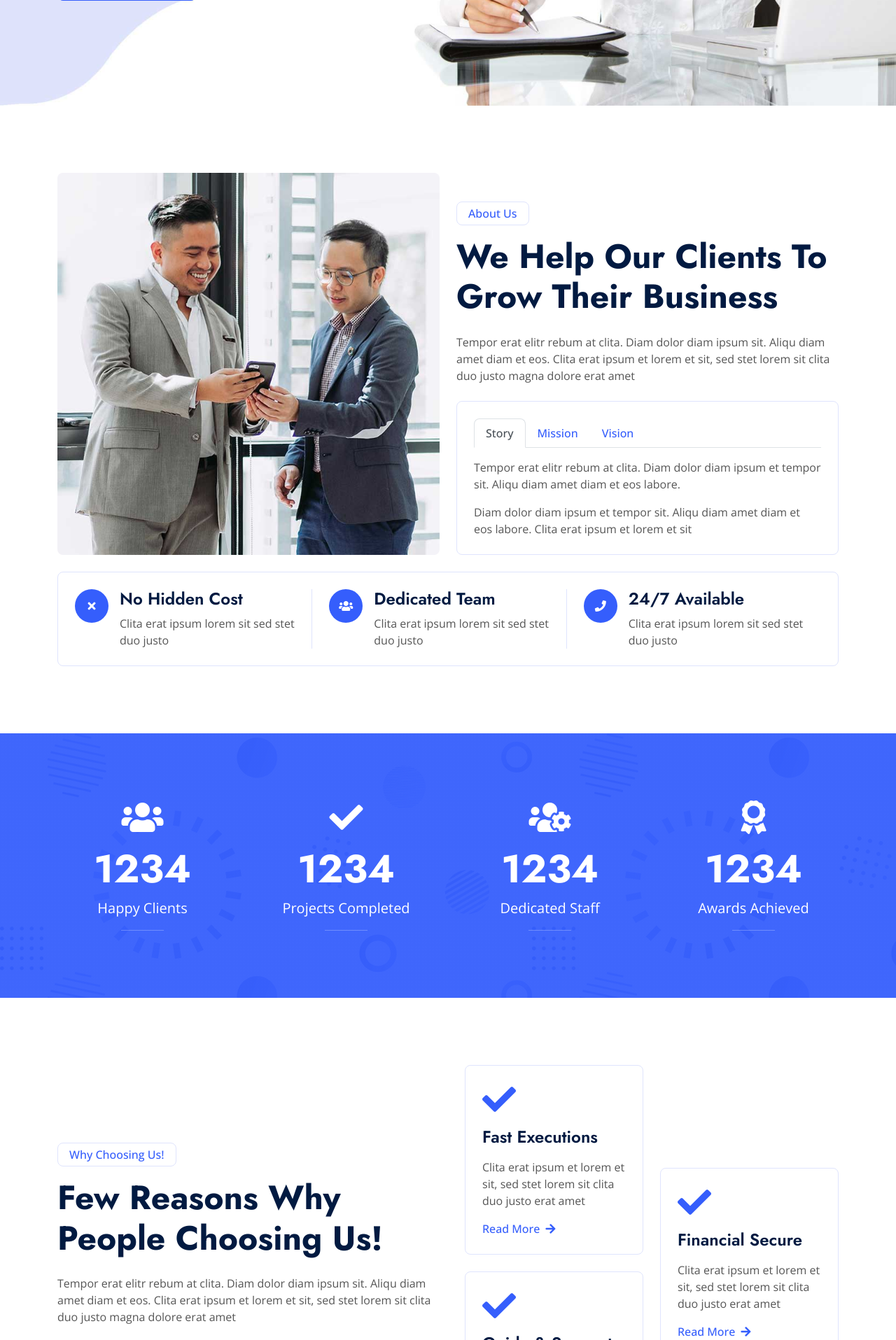
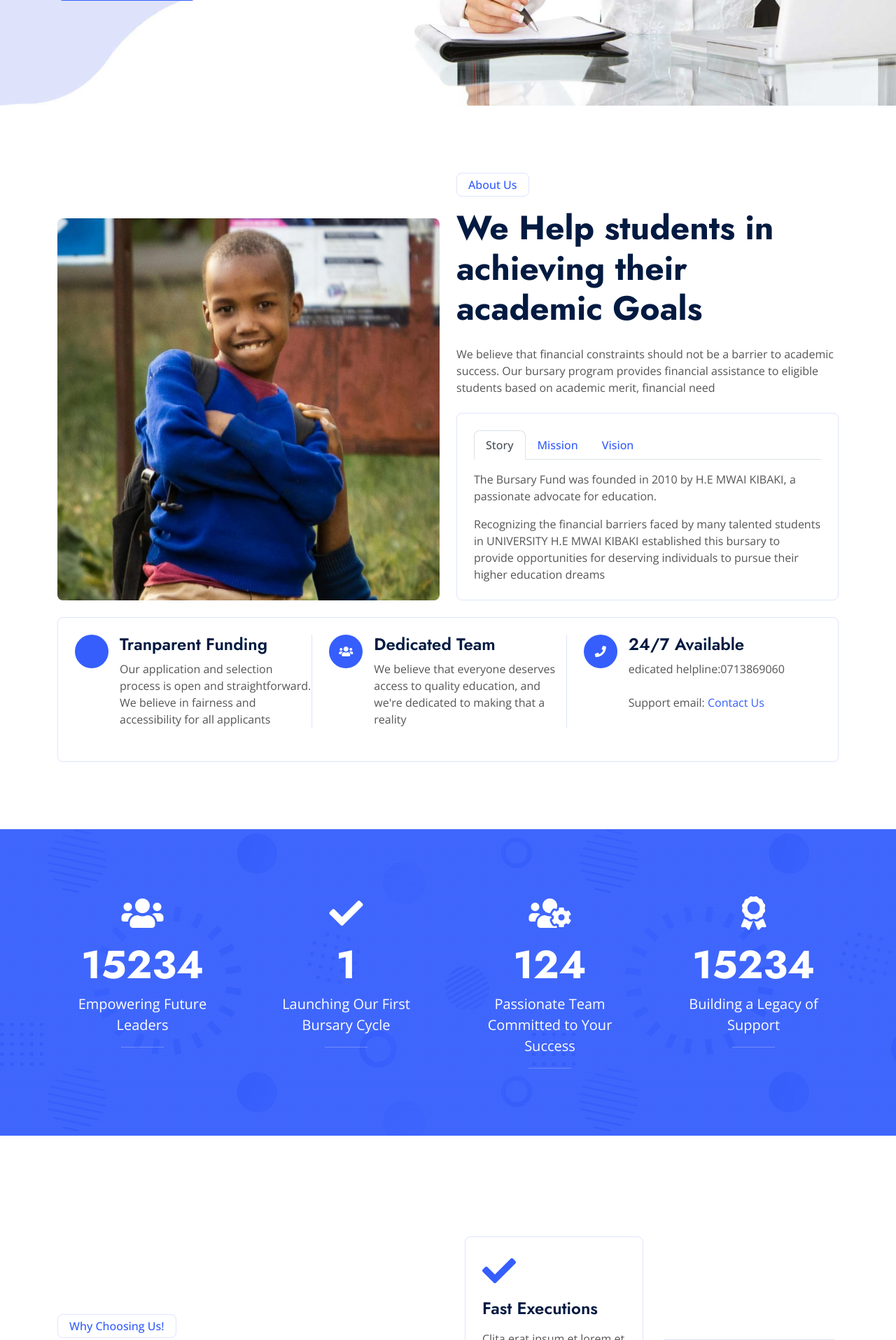
Before and after one commit to Projects-002/Bursary_Fund, a PHP site: page /Projects/ in a window 1280 px wide. Shown: the part 569-2484 px from the top of the page at 70% size. Run offline with PHP 8.4, Linux system fonts and the light colour scheme; some libraries are stand-ins or nearby versions.

Commit message:
updates to about

```diff
--- a/about.php
+++ b/about.php
@@ -137,7 +137,7 @@
                             </div>
                             <div class="tab-pane fade" id="nav-mission" role="tabpanel" aria-labelledby="nav-mission-tab">
                                 <p>Our mission is to simplify and enhance the bursary application process by providing a secure,
-                                     transparent, and user-friendly online platform..</p>
+                                     transparent, and user-friendly online platform.</p>
                                 <p class="mb-0">We aim to ensure that deserving students can easily access financial aid opportunities
                                     while enabling institutions to manage applications efficiently</p>
                             </div>
--- a/index.php
+++ b/index.php
@@ -139,12 +139,13 @@
         <div class="container">
             <div class="row g-4 align-items-end mb-4">
                 <div class="col-lg-6 wow fadeInUp" data-wow-delay="0.1s">
-                    <img class="img-fluid rounded" src="img/about.jpg">
+                    <img class="img-fluid rounded" src="img\Screenshot_1.png">
                 </div>
                 <div class="col-lg-6 wow fadeInUp" data-wow-delay="0.3s">
                     <p class="d-inline-block border rounded text-primary fw-semi-bold py-1 px-3">About Us</p>
-                    <h1 class="display-5 mb-4">We Help Our Clients To Grow Their Business</h1>
-                    <p class="mb-4">Tempor erat elitr rebum at clita. Diam dolor diam ipsum sit. Aliqu diam amet diam et eos. Clita erat ipsum et lorem et sit, sed stet lorem sit clita duo justo magna dolore erat amet</p>
+                    <h1 class="display-5 mb-4">We Help students in achieving their academic Goals</h1>
+                    <p class="mb-4">We believe that financial constraints should not be a barrier to academic success.  Our bursary program provides financial assistance
+                        to eligible students based on academic merit, financial need</p>
                     <div class="border rounded p-4">
                         <nav>
                             <div class="nav nav-tabs mb-3" id="nav-tab" role="tablist">
@@ -155,16 +156,20 @@
                         </nav>
                         <div class="tab-content" id="nav-tabContent">
                             <div class="tab-pane fade show active" id="nav-story" role="tabpanel" aria-labelledby="nav-story-tab">
-                                <p>Tempor erat elitr rebum at clita. Diam dolor diam ipsum et tempor sit. Aliqu diam amet diam et eos labore.</p>
-                                <p class="mb-0">Diam dolor diam ipsum et tempor sit. Aliqu diam amet diam et eos labore. Clita erat ipsum et lorem et sit</p>
+                                <p>The Bursary Fund  was founded in 2010 by H.E MWAI KIBAKI, a passionate advocate for education.</p>
+                                <p class="mb-0">Recognizing the financial barriers faced by many talented students in UNIVERSITY H.E MWAI KIBAKI
+                                established this bursary to provide opportunities for deserving individuals to pursue their higher education dreams</p>
                             </div>
                             <div class="tab-pane fade" id="nav-mission" role="tabpanel" aria-labelledby="nav-mission-tab">
-                                <p>Tempor erat elitr rebum at clita. Diam dolor diam ipsum et tempor sit. Aliqu diam amet diam et eos labore.</p>
-                                <p class="mb-0">Diam dolor diam ipsum et tempor sit. Aliqu diam amet diam et eos labore. Clita erat ipsum et lorem et sit</p>
+                                <p>Our mission is to simplify and enhance the bursary application process by providing a secure,
+                                transparent, and user-friendly online platform</p>
+                                <p class="mb-0">With this system, applicants can easily submit their requests,
+                                track their progress, and receive timely notifications, while organizations can manage and review applications effortlessly</p>
                             </div>
                             <div class="tab-pane fade" id="nav-vision" role="tabpanel" aria-labelledby="nav-vision-tab">
-                                <p>Tempor erat elitr rebum at clita. Diam dolor diam ipsum et tempor sit. Aliqu diam amet diam et eos labore.</p>
-                                <p class="mb-0">Diam dolor diam ipsum et tempor sit. Aliqu diam amet diam et eos labore. Clita erat ipsum et lorem et sit</p>
+                                <p>To become a leading digital platform that revolutionizes the bursary application process by ensuring efficiency, transparency, and accessibility</p>
+                                <p class="mb-0"> We envision a future where every deserving student has seamless access to financial aid,
+                                empowering them to pursue their education without financial barriers</p>
                             </div>
                         </div>
                     </div>
@@ -176,11 +181,12 @@
                         <div class="h-100">
                             <div class="d-flex">
                                 <div class="flex-shrink-0 btn-lg-square rounded-circle bg-primary">
-                                    <i class="fa fa-times text-white"></i>
+                                    <!--<i class="fa fa-times text-white"></i> -->
                                 </div>
                                 <div class="ps-3">
-                                    <h4>No Hidden Cost</h4>
-                                    <span>Clita erat ipsum lorem sit sed stet duo justo</span>
+                                    <h4>Tranparent Funding</h4>
+                                    <span>Our application and selection process is open and straightforward.
+                                         We believe in fairness and accessibility for all applicants</span>
                                 </div>
                                 <div class="border-end d-none d-lg-block"></div>
                             </div>
@@ -195,7 +201,7 @@
                                 </div>
                                 <div class="ps-3">
                                     <h4>Dedicated Team</h4>
-                                    <span>Clita erat ipsum lorem sit sed stet duo justo</span>
+                                    <span>We believe that everyone deserves access to quality education, and we're dedicated to making that a reality</span>
                                 </div>
                                 <div class="border-end d-none d-lg-block"></div>
                             </div>
@@ -210,7 +216,8 @@
                                 </div>
                                 <div class="ps-3">
                                     <h4>24/7 Available</h4>
-                                    <span>Clita erat ipsum lorem sit sed stet duo justo</span>
+                                    <span>edicated helpline:0713869060<br><br>
+                                    Support email: <a href="mailto:user.alexkipchirchir927@gmail.com">Contact Us</span>
                                 </div>
                             </div>
                         </div>
@@ -228,26 +235,26 @@
             <div class="row g-5">
                 <div class="col-sm-6 col-lg-3 text-center wow fadeIn" data-wow-delay="0.1s">
                     <i class="fa fa-users fa-3x text-white mb-3"></i>
-                    <h1 class="display-4 text-white" data-toggle="counter-up">1234</h1>
-                    <span class="fs-5 text-white">Happy Clients</span>
+                    <h1 class="display-4 text-white" data-toggle="counter-up">15234</h1>
+                    <span class="fs-5 text-white">Empowering Future Leaders</span>
                     <hr class="bg-white w-25 mx-auto mb-0">
                 </div>
                 <div class="col-sm-6 col-lg-3 text-center wow fadeIn" data-wow-delay="0.3s">
                     <i class="fa fa-check fa-3x text-white mb-3"></i>
-                    <h1 class="display-4 text-white" data-toggle="counter-up">1234</h1>
-                    <span class="fs-5 text-white">Projects Completed</span>
+                    <h1 class="display-4 text-white" data-toggle="counter-up">1</h1>
+                    <span class="fs-5 text-white">Launching Our First Bursary Cycle</span>
                     <hr class="bg-white w-25 mx-auto mb-0">
                 </div>
                 <div class="col-sm-6 col-lg-3 text-center wow fadeIn" data-wow-delay="0.5s">
                     <i class="fa fa-users-cog fa-3x text-white mb-3"></i>
-                    <h1 class="display-4 text-white" data-toggle="counter-up">1234</h1>
-                    <span class="fs-5 text-white">Dedicated Staff</span>
+                    <h1 class="display-4 text-white" data-toggle="counter-up">124</h1>
+                    <span class="fs-5 text-white">Passionate Team Committed to Your Success</span>
                     <hr class="bg-white w-25 mx-auto mb-0">
                 </div>
                 <div class="col-sm-6 col-lg-3 text-center wow fadeIn" data-wow-delay="0.7s">
                     <i class="fa fa-award fa-3x text-white mb-3"></i>
-                    <h1 class="display-4 text-white" data-toggle="counter-up">1234</h1>
-                    <span class="fs-5 text-white">Awards Achieved</span>
+                    <h1 class="display-4 text-white" data-toggle="counter-up">15234</h1>
+                    <span class="fs-5 text-white">Building a Legacy of Support</span>
                     <hr class="bg-white w-25 mx-auto mb-0">
                 </div>
             </div>
```
Also changed, not shown: img/Screenshot_1.png (added), img/pexels-limonovdigital-9223236.jpg (added), img/students.png (added).
